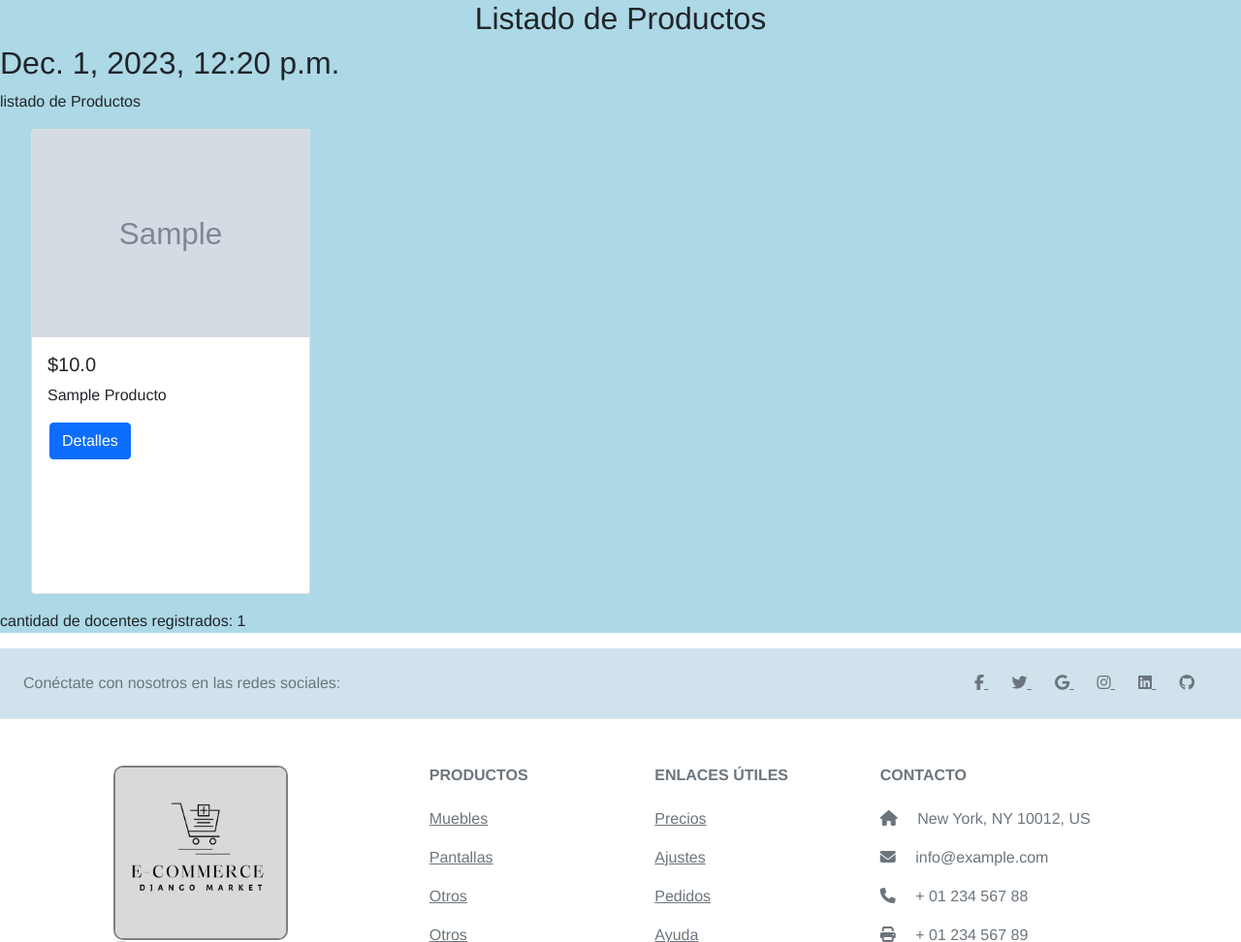
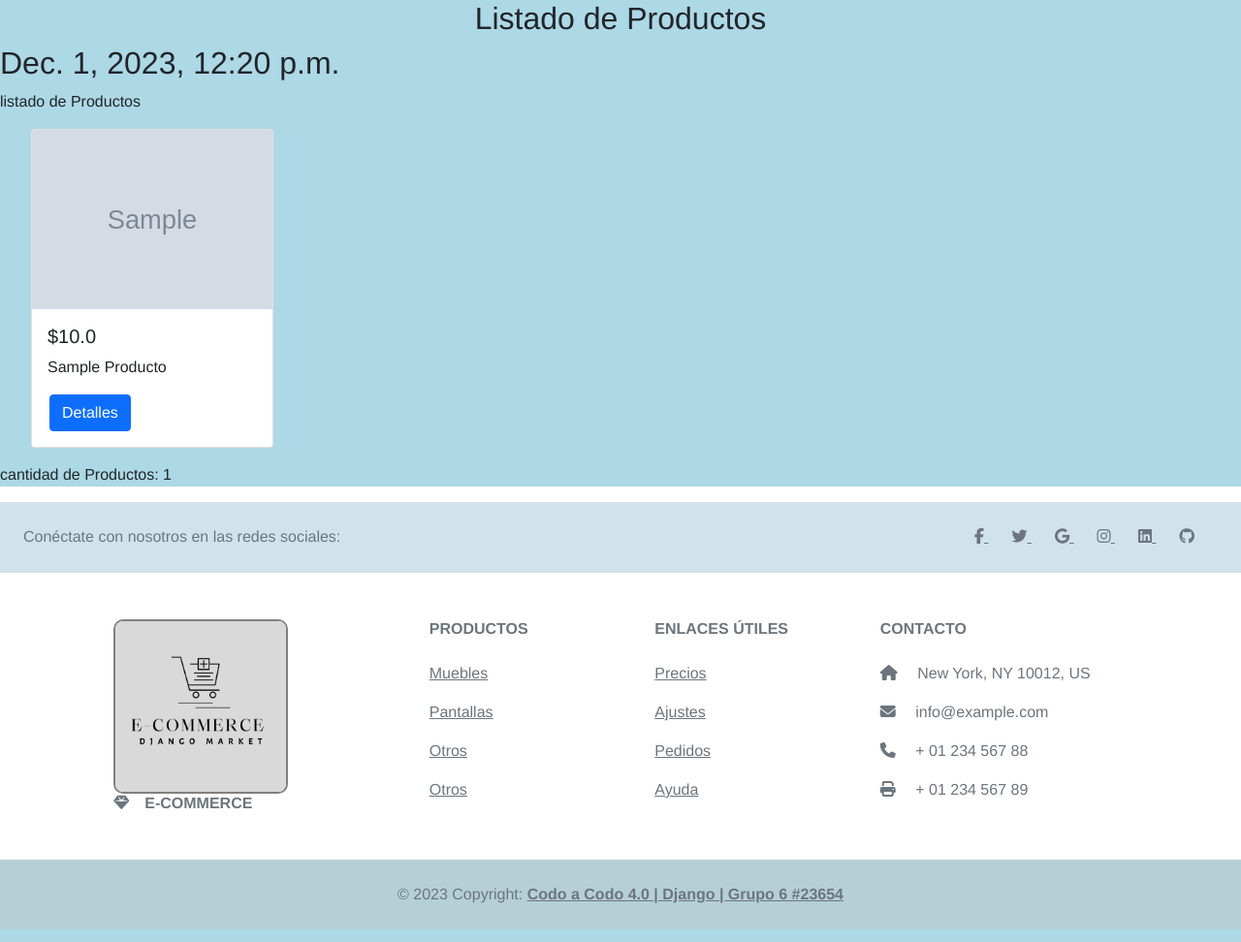
Before and after one commit to DiegoGomezcor4/proyectodjango, a Django app: page /productos/listado in a window 1280 px wide. Shown: the part 126-1098 px from the top of the page at 97% size. Run offline with Django 5.2, Linux system fonts and the light colour scheme; a user stored in the database is signed in; tables that the repository leaves empty hold one stand-in row (values such as "Sample post"); grey boxes marked "Sample" are stand-in pictures; some libraries are stand-ins or nearby versions.

Commit message:
correccion productos listado

```diff
--- a/core/static/css/productos_buscados.css
+++ b/core/static/css/productos_buscados.css
@@ -6,5 +6,5 @@
 .card-img-top {
     width: 100%; /* Ajusta el ancho de la imagen al 100% */
     object-fit: cover;
-    height: 400px; /* Ajusta la altura de la imagen según tus necesidades */
+    height: 100%; /* Ajusta la altura de la imagen según tus necesidades */
 }
--- a/core/templates/productos_listado.html
+++ b/core/templates/productos_listado.html
@@ -37,9 +37,9 @@
             <div class="card-container row-cols-md-5 g-4">
                 {% for nombre_producto in listado_productos %}
                 <div class="col">
-                  <div class="card" style="width: 18rem; height: 30rem;">
+                  <div class="card">
                     <!-- Usar el atributo onerror para proporcionar una imagen predeterminada -->
-                    <img src="{{ nombre_producto.imagen.url }}" onerror="this.src='/ruta/a/imagen_default.jpg'" class="card-img-top" alt="{{ nombre_producto.nombre }}">
+                    <img src="{{ nombre_producto.imagen.url }}" class="card-img-top img-fluid" alt="{{ nombre_producto.nombre }}">
                     <div class="card-body">
                       <h5 class="card-title">${{nombre_producto.precio}}</h5>
                       <p class="card-text">{{nombre_producto.nombre | title}}</p>
@@ -53,7 +53,7 @@
     </ul>
 
     {% if listado_productos.count > 0 %}
-        <p>cantidad de docentes registrados: {{ listado_productos.count }}</p>
+        <p>cantidad de Productos: {{ listado_productos.count }}</p>
 
     {% else %}
         <p>No hay Productos</p>
```
Also changed, not shown: core/migrations/0001_initial.py, core/migrations/0002_alter_producto_imagen.py (deleted).
